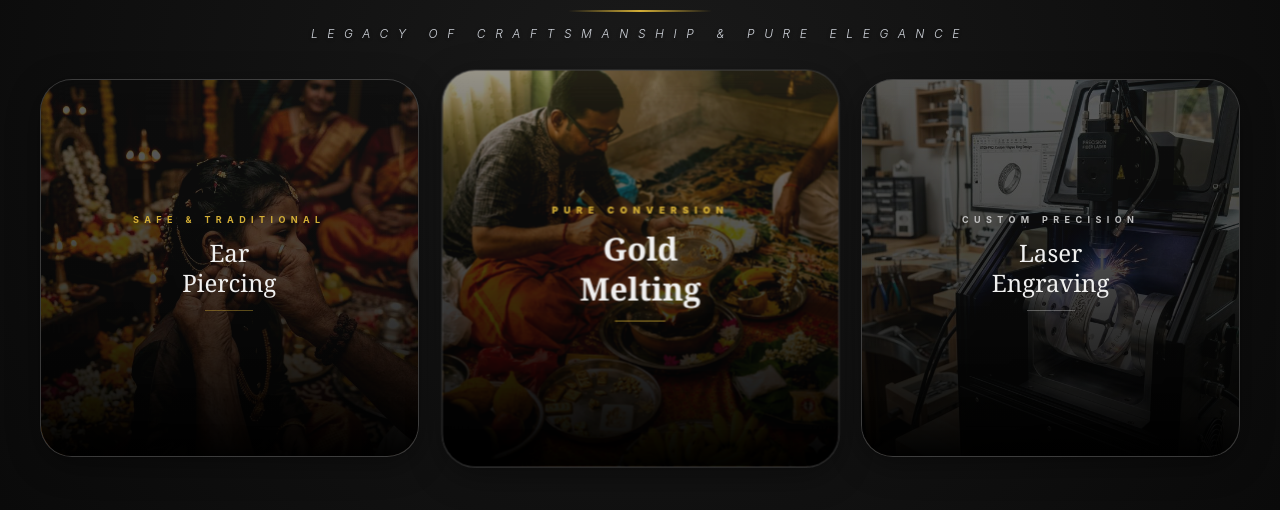
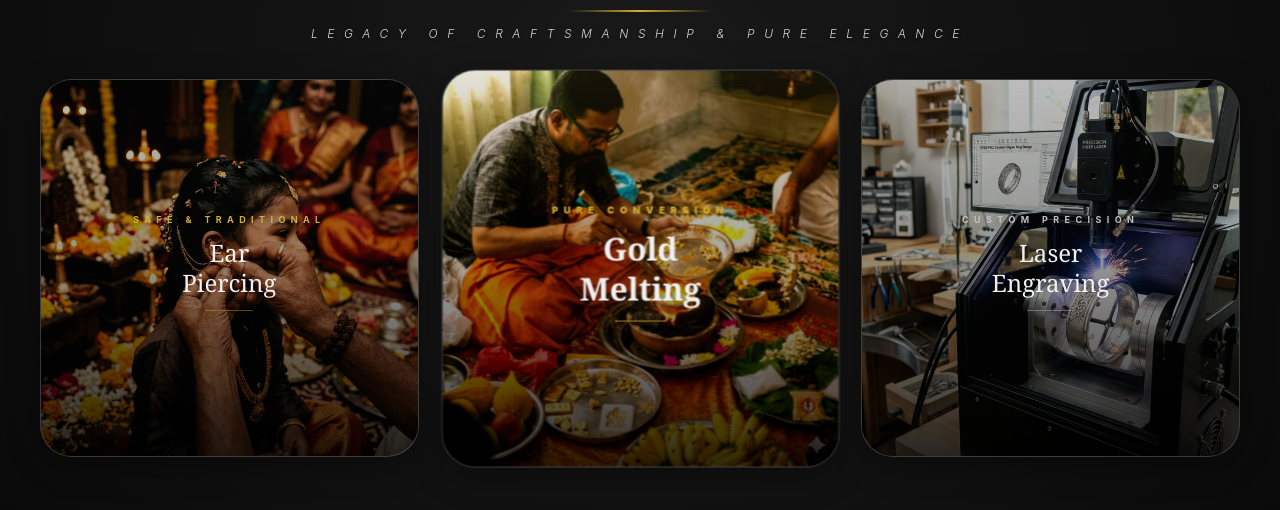
Before and after one commit to goldensmithkumar/madurai-jewelry-shop, a Next.js app: page / in a window 1280 px wide. Shown: the part 290-800 px from the top of the page. Built offline with nearby package versions, Linux system fonts and the light colour scheme; no server answers.

Commit message:
Brighten hero cards in default state

```diff
--- a/src/app/page.tsx
+++ b/src/app/page.tsx
@@ -86,9 +86,9 @@ export default function Home() {
               <img
                 src={heroImgPiercing}
                 alt={t.services.piercing.title}
-                className="absolute inset-0 w-full h-full object-cover opacity-40 group-hover:opacity-75 group-hover:scale-110 transition-all duration-1000 brightness-110 contrast-110"
+                className="absolute inset-0 w-full h-full object-cover opacity-80 group-hover:opacity-100 group-hover:scale-110 transition-all duration-1000 brightness-110 contrast-110"
               />
-              <div className="absolute inset-0 bg-gradient-to-b from-black/20 via-black/40 to-black/98"></div>
+              <div className="absolute inset-0 bg-gradient-to-b from-black/10 via-black/30 to-black/80"></div>
               <div className="relative z-10 p-2 md:p-6 text-center transition-transform duration-700 group-hover:scale-105">
                 <span className="hidden md:block text-[8px] md:text-[9px] uppercase tracking-[0.4em] md:tracking-[0.6em] text-gold font-bold mb-2 md:mb-3">{t.services.piercing.subtitle}</span>
                 <h3 className="text-xs md:text-2xl font-serif mb-1 md:mb-3 leading-tight whitespace-pre-line">{t.services.piercing.title.replace(' ', '\n')}</h3>
@@ -101,9 +101,9 @@ export default function Home() {
               <img
                 src={heroImgMelting}
                 alt={t.services.melting.title}
-                className="absolute inset-0 w-full h-full object-cover opacity-50 group-hover:opacity-85 group-hover:scale-110 transition-all duration-1000 brightness-125 contrast-125"
+                className="absolute inset-0 w-full h-full object-cover opacity-90 group-hover:opacity-100 group-hover:scale-110 transition-all duration-1000 brightness-125 contrast-125"
               />
-              <div className="absolute inset-0 bg-gradient-to-b from-gold/10 via-black/50 to-black/98"></div>
+              <div className="absolute inset-0 bg-gradient-to-b from-gold/10 via-black/30 to-black/80"></div>
               <div className="relative z-10 p-2 md:p-6 text-center transition-transform duration-700 group-hover:scale-105">
                 <span className="hidden md:block text-[8px] md:text-[9px] uppercase tracking-[0.4em] md:tracking-[0.6em] text-gold font-black mb-2 md:mb-3">{t.services.melting.subtitle}</span>
                 <h3 className="text-[13px] md:text-3xl font-serif mb-1 md:mb-3 leading-tight whitespace-pre-line font-black drop-shadow-[0_0_10px_rgba(212,175,55,0.3)]">{t.services.melting.title.replace(' ', '\n')}</h3>
@@ -116,9 +116,9 @@ export default function Home() {
               <img
                 src={heroImgEngraving}
                 alt={t.services.engraving.title}
-                className="absolute inset-0 w-full h-full object-cover opacity-40 group-hover:opacity-75 group-hover:scale-110 transition-all duration-1000 brightness-110 contrast-110"
+                className="absolute inset-0 w-full h-full object-cover opacity-80 group-hover:opacity-100 group-hover:scale-110 transition-all duration-1000 brightness-110 contrast-110"
               />
-              <div className="absolute inset-0 bg-gradient-to-b from-black/20 via-black/40 to-black/98"></div>
+              <div className="absolute inset-0 bg-gradient-to-b from-black/10 via-black/30 to-black/80"></div>
               <div className="relative z-10 p-2 md:p-6 text-center transition-transform duration-700 group-hover:scale-105">
                 <span className="hidden md:block text-[8px] md:text-[9px] uppercase tracking-[0.4em] md:tracking-[0.6em] text-silver font-bold mb-2 md:mb-3">{t.services.engraving.subtitle}</span>
                 <h3 className="text-xs md:text-2xl font-serif mb-1 md:mb-3 leading-tight whitespace-pre-line">{t.services.engraving.title.replace(' ', '\n')}</h3>
```
